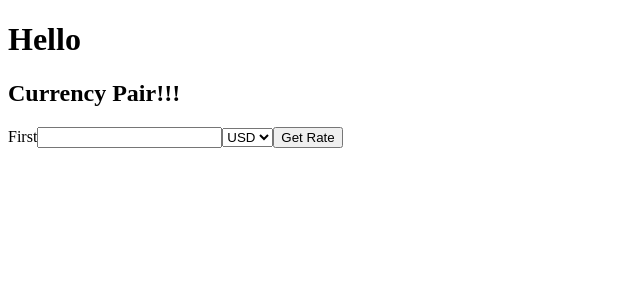
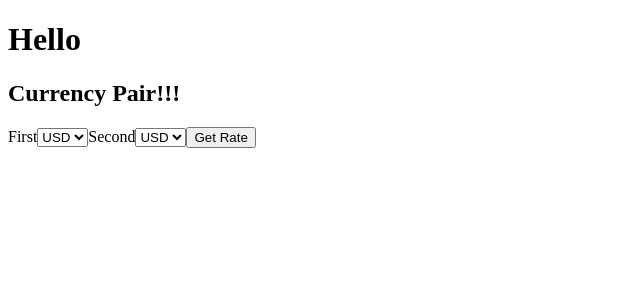
Before and after one commit to bpdm88/currency, a React (Create React App) app: page / in a window 1280 px wide. Shown: the top 300 px of the page, without its empty margins (0-640 px from the left). Built offline with nearby package versions, Linux system fonts and the light colour scheme.

Commit message:
Split out currency dropdown to its own component

```diff
--- a/src/components/CurrencyConverter.js
+++ b/src/components/CurrencyConverter.js
@@ -1,5 +1,6 @@
 import { useState } from "react";
 import axios from "axios";
+import CurrencyList from "./CurrencyList";
 
 const CurrencyConverter = () => {
     const [first, setFirst] = useState("");
@@ -23,14 +24,16 @@ const CurrencyConverter = () => {
         <section>
             <h2>Currency Pair!!!</h2>
             <form onSubmit={getRate}>
-                <label>First</label>
-                <input onChange={handleChangeFirst} value={first}></input>
-
-                <select onChange={handleChangeSecond} value={second}>
-                    <option value="USD">USD</option>
-                    <option value="GBP">GBP</option>
-                    <option value="AUD">AUD</option>
-                </select>
+                <CurrencyList
+                    name="First"
+                    handleChange={handleChangeFirst}
+                    value={first}
+                />
+                <CurrencyList
+                    name="Second"
+                    handleChange={handleChangeSecond}
+                    value={second}
+                />
                 <button>Get Rate</button>
             </form>
         </section>
--- /dev/null
+++ b/src/components/CurrencyList.js
@@ -0,0 +1,14 @@
+const CurrencyList = ({ name, handleChange, value }) => {
+    return (
+        <>
+            <label>{name}</label>
+            <select onChange={handleChange} value={value}>
+                <option value="USD">USD</option>
+                <option value="GBP">GBP</option>
+                <option value="AUD">AUD</option>
+            </select>
+        </>
+    );
+};
+
+export default CurrencyList;
```
Also changed, not shown: 1 other file (tests, documents, lock files or other folders).
